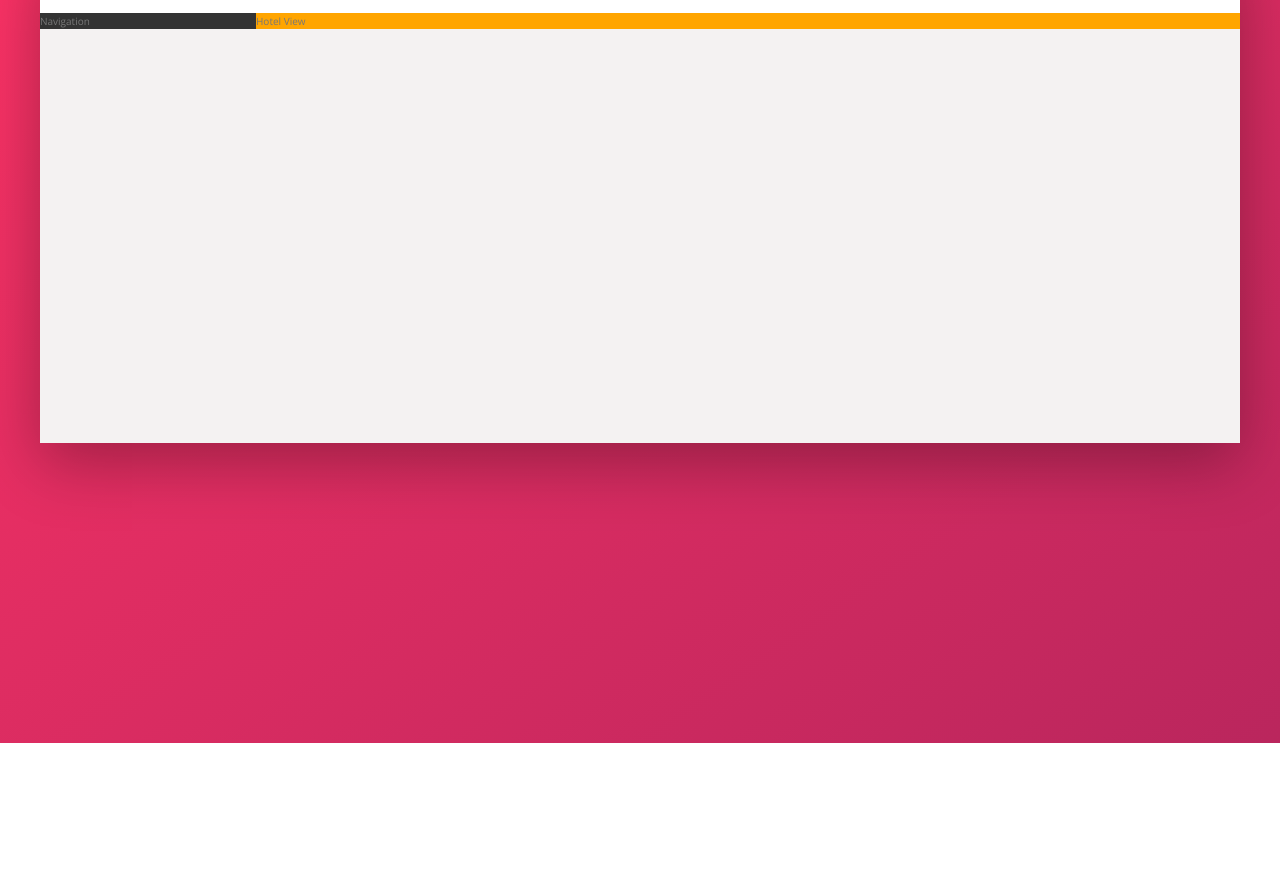
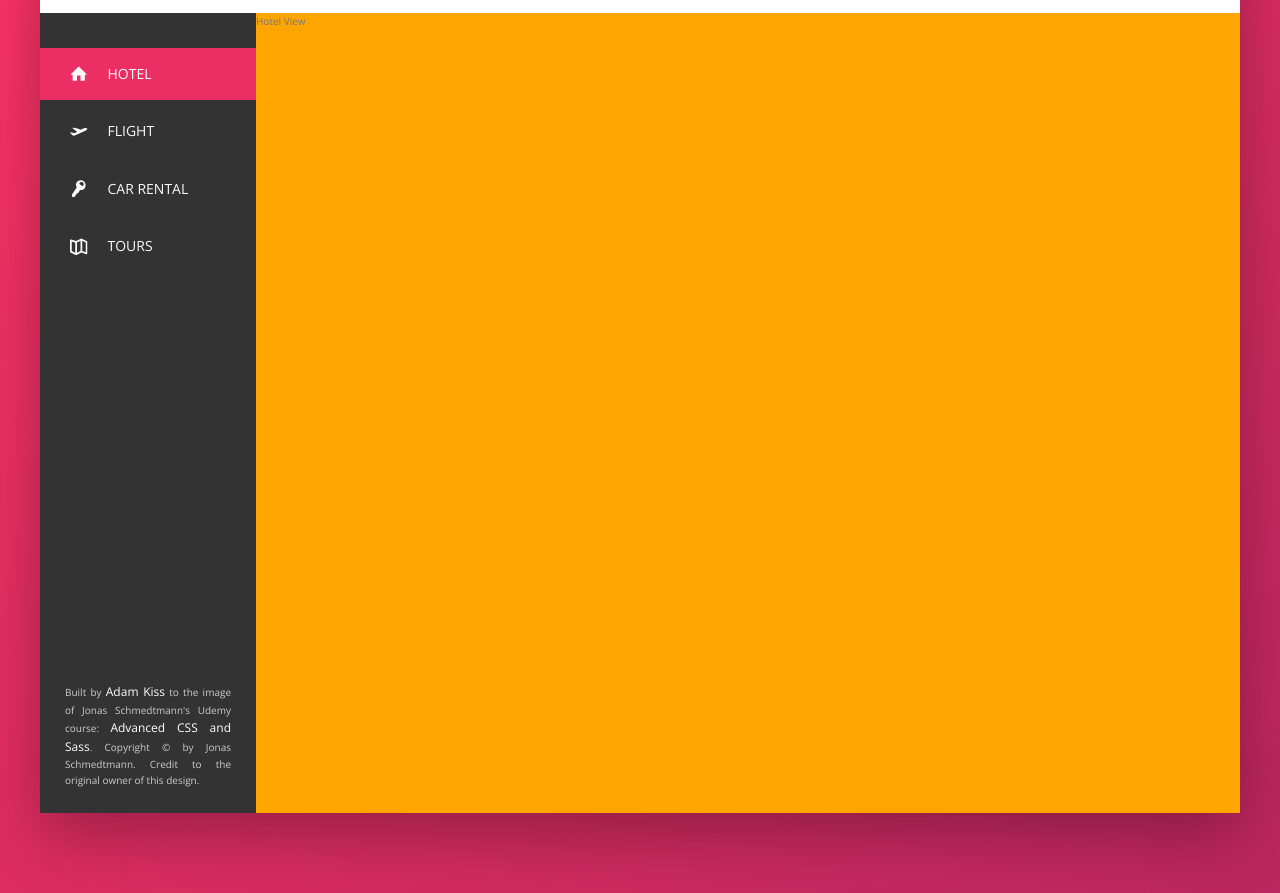
Before and after one commit to Adamsky94/UDEMY.CSS_course_Trillo, a website: page index.html in a window 1280 px wide. Shown: the part 137-1030 px from the top of the page. Before the commit the page ends 880 px from the top, so only its background shows below. Drawn offline with nearby package versions, Linux system fonts and the light colour scheme.

Commit message:
L79 Building navigation

```diff
--- a/index.html
+++ b/index.html
@@ -47,7 +47,49 @@
             </header>
             <div class="content">
                 <nav class="sidebar">
-                    Navigation
+                <ul class="side-nav">
+                    <li class="side-nav__item side-nav__item--active">
+                        <a href="#" class="side-nav__link">
+                            <svg class="side-nav__icon">
+                                <use xlink:href="img/sprite.svg#icon-home"></use>
+                            </svg>
+                            <span>Hotel</span>
+                        </a>
+                    </li>
+
+                    <li class="side-nav__item">
+                        <a href="#" class="side-nav__link">
+                            <svg class="side-nav__icon">
+                                <use xlink:href="img/sprite.svg#icon-aircraft-take-off"></use>
+                            </svg>
+                            <span>Flight</span>
+                        </a>
+                    </li>
+
+                    <li class="side-nav__item">
+                        <a href="#" class="side-nav__link">
+                            <svg class="side-nav__icon">
+                                <use xlink:href="img/sprite.svg#icon-key"></use>
+                            </svg>
+                            <span>Car rental</span>
+                        </a>
+                    </li>
+
+                    <li class="side-nav__item">
+                        <a href="#" class="side-nav__link">
+                            <svg class="side-nav__icon">
+                                <use xlink:href="img/sprite.svg#icon-map"></use>
+                            </svg>
+                            <span>Tours</span>
+                        </a>
+                    </li>
+                </ul>
+
+                <div class="legal">
+                    Built by <a href="https://www.linkedin.com/in/akgsz0912/" target="_blank" class="footer__link">Adam Kiss</a> to the image of Jonas Schmedtmann's Udemy course:
+                    <a href="https://www.udemy.com/course/advanced-css-and-sass/" target="_blank" class="footer__link">Advanced CSS and Sass</a>. Copyright &copy; by Jonas Schmedtmann. Credit to the original owner of this design.
+                </div>
+
                 </nav>
                 <main class="hotel-view">
                     Hotel View
--- a/sass/_components.scss
+++ b/sass/_components.scss
@@ -113,3 +113,80 @@
 
     }
 }
+
+//side navigation
+
+.side-nav {
+    font-size: 1.4rem;
+    list-style: none;
+    margin-top: 3.5rem;
+
+    &__item {
+        position: relative;
+
+        &:not(:last-child) {
+            margin-bottom: .5rem;
+        }
+    }
+
+    &__item::before {
+        content: "";
+        position: absolute;
+        top: 0;
+        left: 0;
+        height: 100%;
+        width: 3px;
+        background-color: var(--color-primary);
+        transform: scaleY(0);
+        transition: transform .2s,
+                    width .4s cubic-bezier(1,0,0,1) .2s,
+                    background-color .1s;
+    }
+
+    &__item:hover::before,
+    &__item--active::before {
+        transform: scaleY(1);
+        width: 100%;
+    }
+
+    &__item:active::before {
+        background-color: var(--color-primary-light);
+    }
+
+    &__link:link,
+    &__link:visited {
+        color: var(--color-grey-light-1);
+        text-decoration: none;
+        text-transform: uppercase;
+        display: block;
+        padding: 1.5rem 3rem;
+        position: relative;
+        z-index: 10;
+
+        display: flex;
+        align-items: center;
+    }
+
+    &__icon {
+        width: 1.75rem;
+        height: 1.75rem;
+        margin-right: 2rem;
+        fill: currentColor;
+    }
+
+}
+
+//legal text
+.legal {
+    font-size: 1rem;
+    color: var(--color-grey-light-4);
+    text-align: justify;
+    padding: 2.5rem;
+
+    a {
+        color: #fff;
+        text-decoration: none;
+        font-size: 1.2rem;
+
+    }
+}
--- a/sass/_layout.scss
+++ b/sass/_layout.scss
@@ -26,11 +26,16 @@
     background-color: var(--color-grey-dark-1);
     //no grow, no shrink, width
     flex: 0 0 18%;
+
+    display: flex;
+    flex-direction: column;
+    justify-content: space-between;
 }
 
 .hotel-view {
     background-color: #fff;
     background-color: orange;
+    height: 80rem;
 
     flex: 1;
 }
```
Also changed, not shown: css/style.css.
